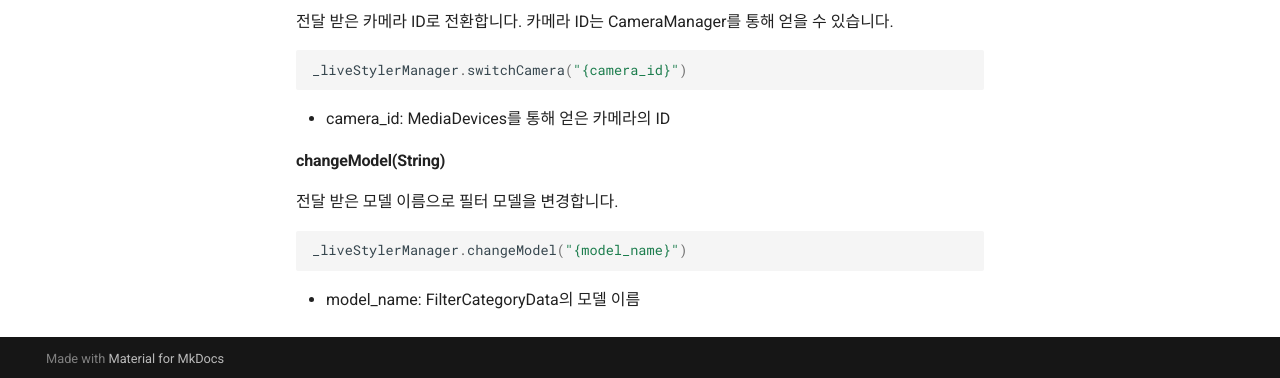
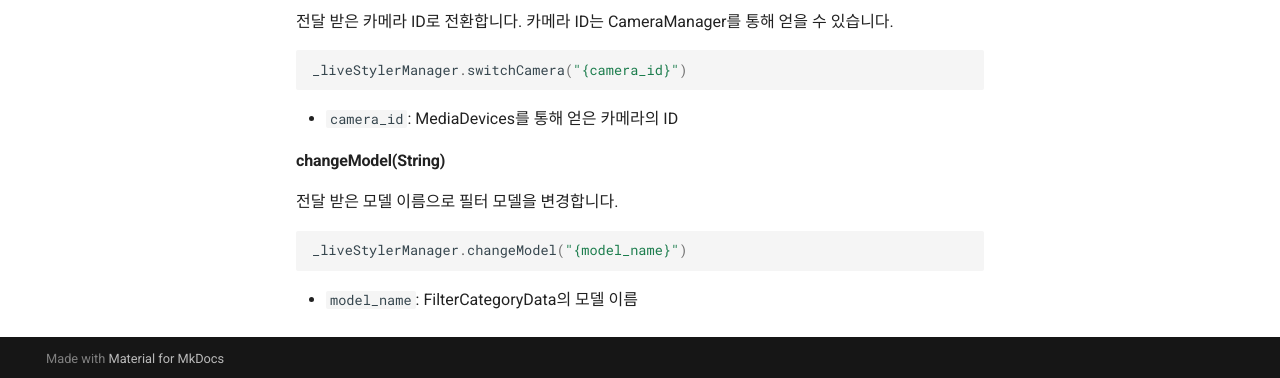
Before and after one commit to dob-world/livestyler-docs, an MkDocs documentation site: the page built from docs/sdk/flutter-web.md, in a window 1280 px wide and 900 px high, scrolled down 2773 px. Shown: the part 519-897 px from the top of the window. Built offline with MkDocs 1.6.1 and Material for MkDocs 9.7.7, drawn with Linux system fonts in a browser that asks for light colours; part of the change alters nothing that is shown.

````diff
--- a/docs/sdk/flutter-web.md
+++ b/docs/sdk/flutter-web.md
@@ -151,7 +151,7 @@ _liveStylerManager.updateFilterCategory();
 _liveStylerManager.switchCamera("{camera_id}")
 ```
 
-- camera_id: MediaDevices를 통해 얻은 카메라의 ID
+- `camera_id`: MediaDevices를 통해 얻은 카메라의 ID
 
 #### changeModel(String)
 
@@ -161,4 +161,4 @@ _liveStylerManager.switchCamera("{camera_id}")
 _liveStylerManager.changeModel("{model_name}")
 ```
 
-- model_name: FilterCategoryData의 모델 이름
+- `model_name`: FilterCategoryData의 모델 이름
````
